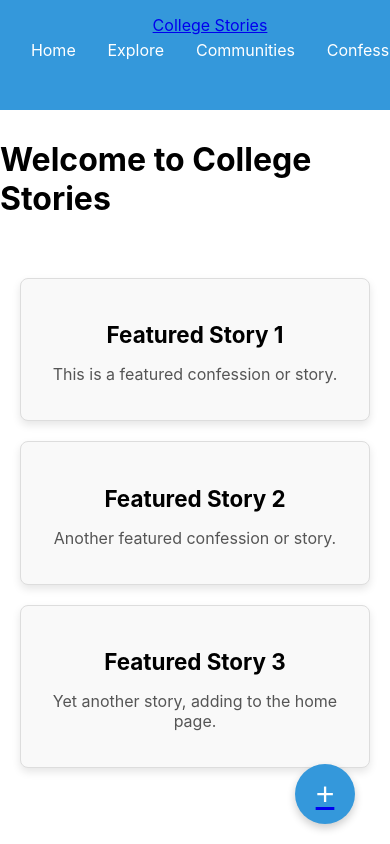
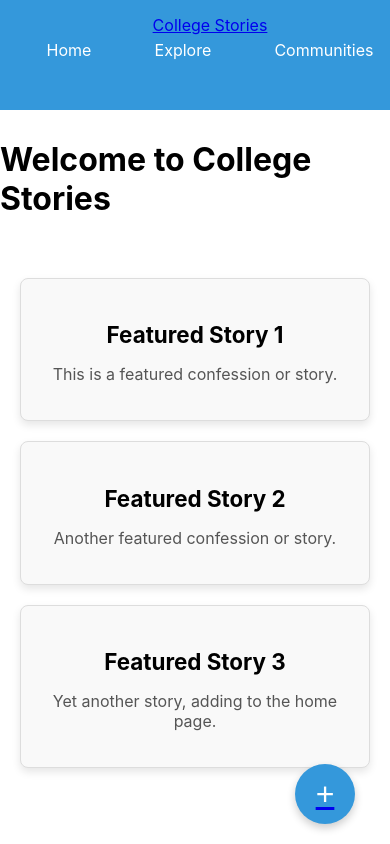
Before and after one commit to JeevanMaragani/college-stories, a React (Create React App) app in the folder client/: page / in a window 390 px wide. Built offline with nearby package versions, Linux system fonts and the light colour scheme.

Commit message:
removed confess button

```diff
--- a/client/src/App.css
+++ b/client/src/App.css
@@ -104,7 +104,10 @@ nav ul li a:hover {
     padding: 8px 10px;
     font-size: 1.1rem;
   }
-
+  /* Hide "confesss" link on mobile screens */
+  .confess-link{
+    display: none;
+  }
   /* Responsive Featured Stories on Tablets */
   .home-featured-stories {
     grid-template-columns: 1fr 1fr; /* Two columns on tablets */
--- a/client/src/App.js
+++ b/client/src/App.js
@@ -33,7 +33,7 @@ function App() {
               <li><Link to="/">Home</Link></li>
               <li><Link to="/explore">Explore</Link></li>
               <li><Link to="/communities">Communities</Link></li>
-              <li><Link to="/confess">Confess</Link></li> {/* Hidden on mobile but visible on web */}
+              <li className="confess-link"><Link to="/confess">Confess</Link></li> {/* Hidden on mobile but visible on web */}
             </ul>
           </nav>
         </header>
```
